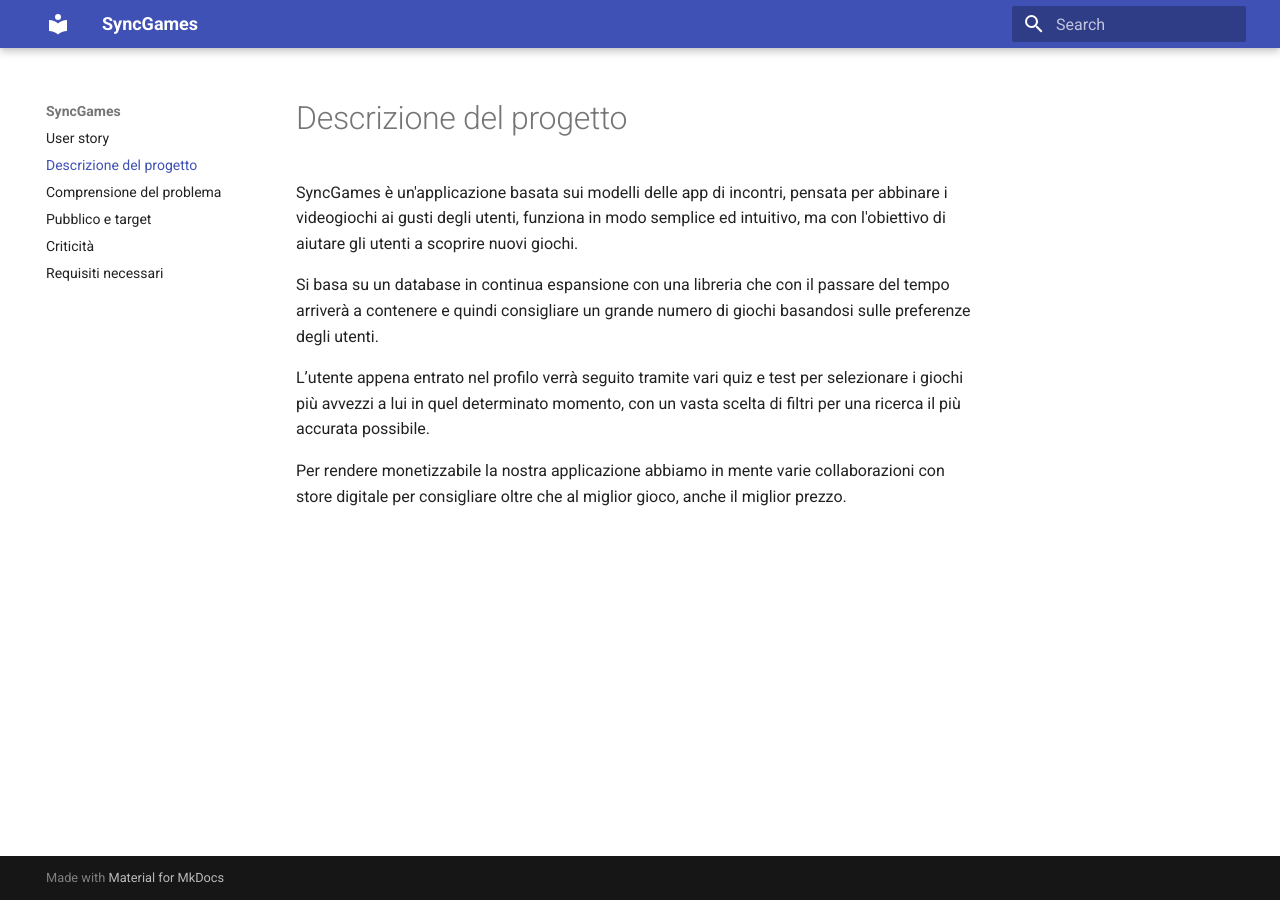
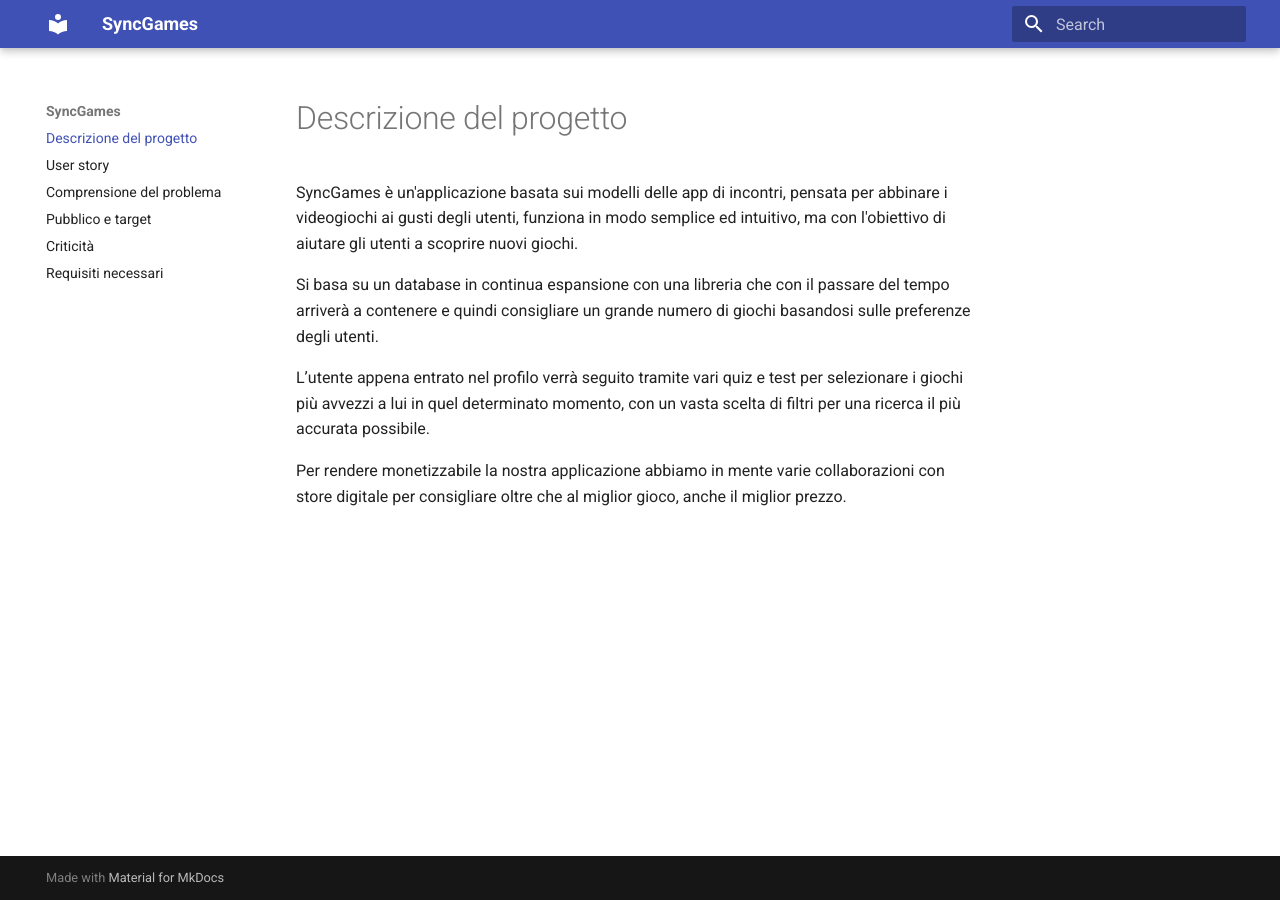
Before and after one commit to Giuse050/pablo, an MkDocs documentation site: the page built from docs/index.md, in a window 1280 px wide. Built offline with MkDocs 1.6.1 and Material for MkDocs 9.7.7, drawn with Linux system fonts in a browser that asks for light colours; part of the change alters nothing that is shown.

Commit message:
upgrtade

```diff
--- a/mkdocs.yml
+++ b/mkdocs.yml
@@ -3,8 +3,8 @@ site_name: SyncGames
 theme:
   name: material
 nav:
+  - Descrizione del progetto: index.md
   - User story: us.md
-  - Descrizione del progetto: description.md
   - Comprensione del problema: problem.md
   - Pubblico e target: target.md
   - Criticità: crit.md
```
Also changed, not shown: docs/index.md (renamed from docs/description.md), site/404.html, site/crit/index.html, site/index.html, site/problem/index.html, site/req/index.html, site/search/search_index.json, site/target/index.html, site/us/index.html.
